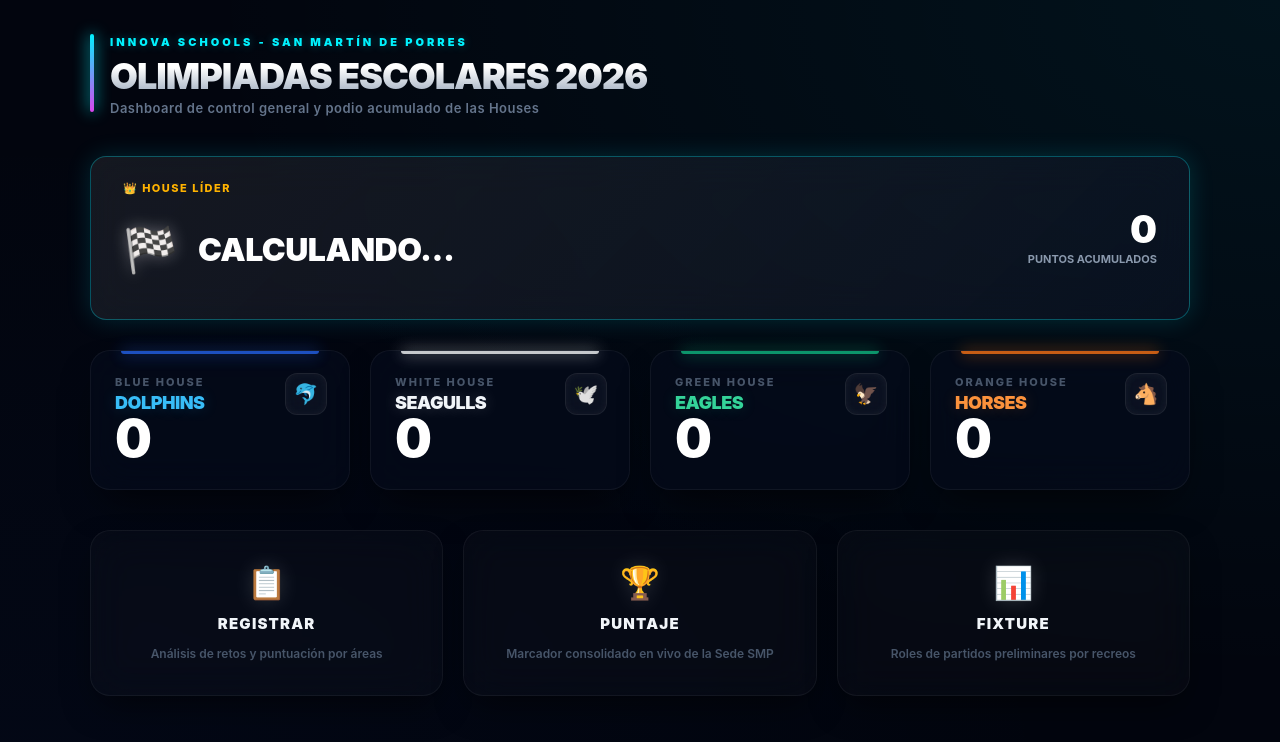
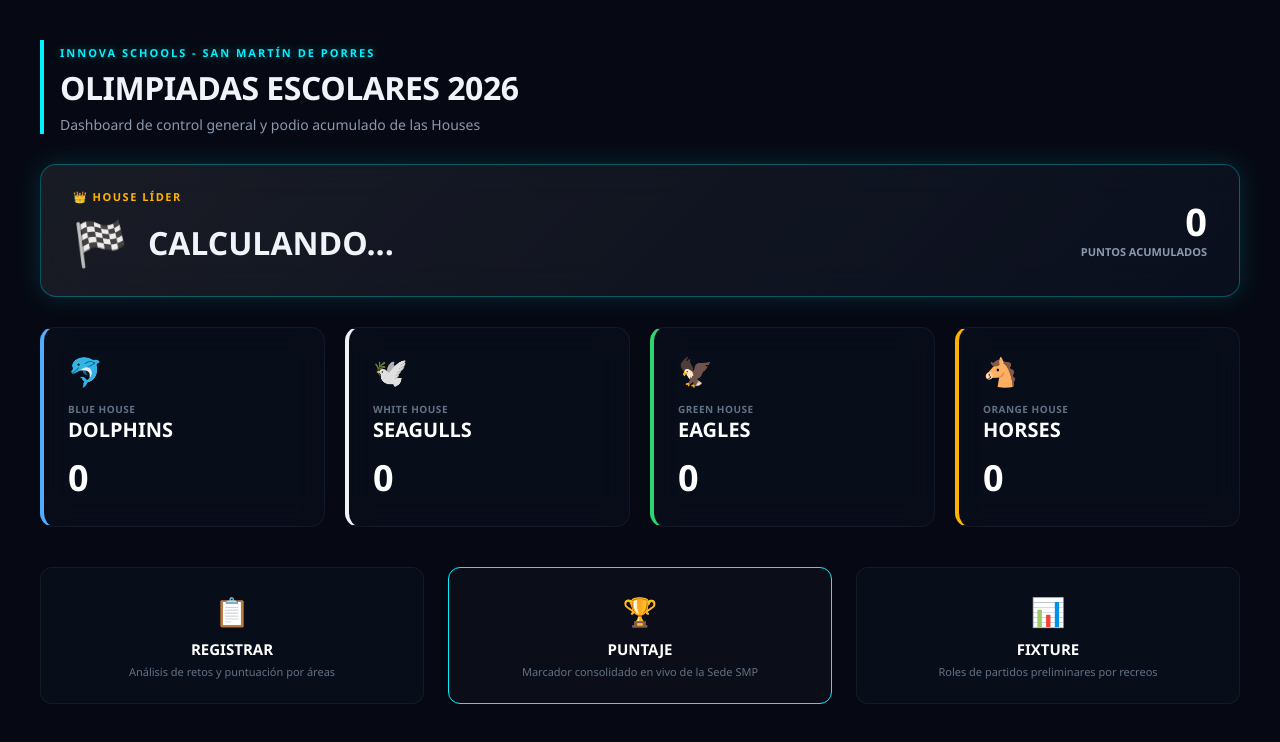
Before and after one commit to FabrizioT04/olimpiadas-smp-edge, a website: page src/puntajes.html in a window 1280 px wide. Drawn offline with Linux system fonts and the light colour scheme; no server answers.

Commit message:
actualización

```diff
--- a/src/puntajes.html
+++ b/src/puntajes.html
@@ -4,13 +4,71 @@
   <meta charset="UTF-8">
   <meta name="viewport" content="width=device-width, initial-scale=1.0">
   <title>Olimpiadas Sede SMP - Marcador</title>
-  <link href="/estilos.css" rel="stylesheet">
   <style>
     /* =========================================================================
-       --- 🔥 PARCHE DE DISEÑO ESTILO HUACHO: LEADER CARD Y MODAL EMERGENTE ---
+       --- 🎨 CORE DE DISEÑO CYBERPUNK UNIFICADO (ESTILOS INCRUSTADOS INTACTOS) -
        ========================================================================= */
+    :root {
+      --bg-dark: #060913;
+      --card-bg: rgba(13, 20, 38, 0.4);
+      --border-glow: rgba(0, 242, 254, 0.15);
+      --text-main: #f0f4f8;
+      --neon-cyan: #00f2fe;
+      --neon-blue: #4facfe;
+    }
 
-    /* 🌟 Tarjeta Destacada del House Líder (Estilo Esmerilado Premium) */
+    * {
+      box-sizing: border-box;
+      margin: 0;
+      padding: 0;
+      font-family: 'Segoe UI', Roboto, sans-serif;
+    }
+
+    body {
+      background-color: var(--bg-dark);
+      color: var(--text-main);
+      min-height: 100vh;
+      padding: 40px 20px;
+      overflow-x: hidden;
+    }
+
+    .app-container {
+      max-width: 1200px;
+      margin: 0 auto;
+      padding-bottom: 40px;
+    }
+
+    /* --- CABECERA DE LA PLATAFORMA --- */
+    .header {
+      border-left: 4px solid var(--neon-cyan);
+      padding-left: 16px;
+      margin-bottom: 30px;
+    }
+
+    .institution {
+      font-size: 11px;
+      font-weight: 800;
+      letter-spacing: 2px;
+      color: var(--neon-cyan);
+      text-transform: uppercase;
+      text-shadow: 0 0 8px rgba(0, 242, 254, 0.4);
+    }
+
+    .title {
+      font-size: 32px;
+      font-weight: 800;
+      margin-top: 4px;
+      text-transform: uppercase;
+      letter-spacing: -0.5px;
+    }
+
+    .subtitle {
+      font-size: 14px;
+      color: #8a99ad;
+      margin-top: 6px;
+    }
+
+    /* --- 👑 TARJETA DESTACADA DEL HOUSE LÍDER (ESTILO HUACHO) --- */
     .smp-leader-card {
       background: linear-gradient(135deg, rgba(255, 255, 255, 0.08) 0%, rgba(13, 20, 38, 0.6) 100%);
       backdrop-filter: blur(20px);
@@ -23,7 +81,6 @@
       justify-content: space-between;
       align-items: center;
       box-shadow: 0 0 25px rgba(0, 242, 254, 0.15);
-      position: relative;
     }
     .smp-leader-badge {
       font-size: 11px;
@@ -41,45 +98,95 @@
       gap: 20px;
       margin-top: 8px;
     }
-    .smp-leader-shield {
-      font-size: 44px;
-      filter: drop-shadow(0 0 8px rgba(255,255,255,0.3));
+    .smp-leader-shield { font-size: 44px; }
+    .smp-leader-name { font-size: 32px; font-weight: 900; text-transform: uppercase; }
+    .smp-leader-score { text-align: right; }
+    .smp-leader-points { font-size: 38px; font-weight: 900; color: #fff; line-height: 1; }
+    .smp-leader-label { font-size: 11px; color: #8a99ad; text-transform: uppercase; font-weight: 700; margin-top: 4px; }
+
+    /* --- 🏆 REJILLA TRIDIMENSIONAL DE LAS CUATRO HOUSES --- */
+    .smp-podium-grid {
+      display: grid;
+      grid-template-columns: repeat(4, 1fr);
+      gap: 20px;
+      margin-bottom: 40px;
     }
-    .smp-leader-name {
-      font-size: 32px;
-      font-weight: 900;
-      text-transform: uppercase;
-      letter-spacing: -0.5px;
+
+    .smp-card {
+      background: var(--card-bg);
+      backdrop-filter: blur(16px);
+      -webkit-backdrop-filter: blur(16px);
+      border: 1px solid rgba(255, 255, 255, 0.05);
+      border-radius: 14px;
+      padding: 24px;
+      display: flex;
+      flex-direction: column;
+      justify-content: space-between;
+      position: relative;
+      min-height: 160px;
+      cursor: pointer;
+      transition: all 0.2s cubic-bezier(0.4, 0, 0.2, 1);
     }
-    .smp-leader-score {
-      text-align: right;
+    .smp-card:hover {
+      transform: translateY(-3px);
+      box-shadow: 0 8px 24px rgba(0, 242, 254, 0.15);
     }
-    .smp-leader-points {
-      font-size: 38px;
+
+    /* Bordes de Neón característicos por House */
+    .smp-card-blue { border-left: 4px solid #4facfe; }
+    .smp-card-white { border-left: 4px solid #f0f4f8; }
+    .smp-card-green { border-left: 4px solid #2ed573; }
+    .smp-card-orange { border-left: 4px solid #ffb300; }
+
+    .smp-mascot-shield {
+      font-size: 28px;
+      margin-bottom: 12px;
+    }
+    .smp-house-label {
+      font-size: 10px;
+      color: #627285;
+      font-weight: 700;
+      letter-spacing: 0.5px;
+    }
+    .smp-house-title {
+      font-size: 20px;
+      font-weight: 800;
+      color: #fff;
+    }
+    .smp-score-text {
+      font-size: 36px;
       font-weight: 900;
       color: #fff;
-      line-height: 1;
-    }
-    .smp-leader-label {
-      font-size: 11px;
-      color: #8a99ad;
-      text-transform: uppercase;
-      font-weight: 700;
-      margin-top: 4px;
+      display: block;
+      margin-top: 10px;
     }
 
-    /* Convertimos tus tarjetas en botones interactivos con cursor táctil */
-    .smp-card {
-      cursor: pointer !important;
-      transition: all 0.2s cubic-bezier(0.4, 0, 0.2, 1) !important;
+    /* --- 📋 BOTONERA DE MENÚ INFERIOR DE ESCRITORIO --- */
+    .smp-menu-grid {
+      display: grid;
+      grid-template-columns: repeat(3, 1fr);
+      gap: 24px;
     }
-    .smp-card:hover {
-      transform: translateY(-2px) !important;
-      box-shadow: 0 8px 24px rgba(0, 242, 254, 0.15) !important;
-      border-color: rgba(0, 242, 254, 0.4) !important;
+    .smp-menu-btn {
+      background: var(--card-bg);
+      border: 1px solid rgba(255, 255, 255, 0.05);
+      border-radius: 12px;
+      padding: 24px 16px;
+      text-align: center;
+      cursor: pointer;
+      text-decoration: none;
+      color: #8a99ad;
+      transition: all 0.3s ease;
     }
+    .smp-menu-btn:hover {
+      transform: translateY(-2px);
+      border-color: rgba(255, 255, 255, 0.1);
+    }
+    .smp-btn-ico { font-size: 28px; margin-bottom: 8px; display: block; }
+    .smp-btn-title { font-size: 15px; font-weight: 800; text-transform: uppercase; color: #fff; }
+    .smp-btn-desc { font-size: 11px; color: #627285; margin-top: 4px; }
 
-    /* 📌 VENTANA MODAL EMERGENTE TOTALMENTE CYBERPUNK (CRISTAL LÍQUIDO) */
+    /* --- 📌 VENTANA MODAL EMERGENTE TOTALMENTE CYBERPUNK (CRISTAL LÍQUIDO) --- */
     .smp-modal-overlay {
       position: fixed;
       top: 0;
@@ -126,9 +233,20 @@
     .smp-modal-shield-large { font-size: 36px; }
     .smp-modal-house-title { font-size: 24px; font-weight: 900; text-transform: uppercase; }
     .smp-modal-summary-title { font-size: 11px; font-weight: 800; color: #00f2fe; text-transform: uppercase; letter-spacing: 1px; margin-bottom: 12px; }
-    .smp-competencia-list { list-style: none; max-height: 220px; overflow-y: auto; display: flex; flex-direction: column; gap: 8px; }
-    .smp-competencia-item { display: flex; justify-content: space-between; font-size: 13px; padding: 12px 14px; background: rgba(6, 9, 19, 0.6); border-radius: 8px; border-left: 3px solid #00f2fe; }
-    .smp-no-data { font-size: 13px; color: #627285; text-align: center; padding: 20px 0; font-style: italic; }
+    .smp-competencia-list { list-style: none; max-height: 220px; overflow-y: auto; display: flex; flex-direction: column; gap: 8px; padding: 0; }
+    .smp-competencia-item { display: flex; justify-content: space-between; font-size: 13px; padding: 12px 14px; background: rgba(6, 9, 19, 0.6); border-radius: 8px; border-left: 3px solid #00f2fe; color: #fff; }
+    .smp-no-data { font-size: 13px; color: #627285; text-align: center; padding: 20px 0; font-style: italic; list-style: none; }
+
+    /* Adaptación Responsiva para Celulares */
+    @media (max-width: 900px) {
+      .smp-podium-grid { grid-template-columns: repeat(2, 1fr); gap: 12px; }
+      .smp-menu-grid { grid-template-columns: 1fr; gap: 12px; }
+      body { padding: 20px 12px; }
+      .title { font-size: 24px; }
+      .smp-leader-card { padding: 16px; }
+      .smp-leader-name { font-size: 20px; }
+      .smp-leader-points { font-size: 28px; }
+    }
   </style>
 </head>
 <body>
@@ -140,7 +258,7 @@
     <p class="subtitle">Dashboard de control general y podio acumulado de las Houses</p>
   </div>
 
-  <!-- 🌟 SECCIÓN NUEVA: TARJETA COMPACTA DEL HOUSE LÍDER (ESTILO HUACHO) -->
+  <!-- TARJETA COMPACTA DEL HOUSE LÍDER (ESTILO HUACHO) -->
   <div class="smp-leader-card" id="smpLeaderCard">
     <div>
       <span class="smp-leader-badge">👑 House Líder</span>
@@ -155,7 +273,7 @@
     </div>
   </div>
 
-    <!-- TU CONTENEDOR DE PODIO RESTAURADO CON ESTILOS ORIGINALES E INTERACCIÓN MODAL -->
+  <!-- REJILLA DE LAS 4 HOUSES COMPLETAMENTE ESTILIZADA -->
   <div class="smp-podium-grid" id="smpContenedorPodio">
     <div class="smp-card smp-card-blue" id="smp-blue" data-score="0" onclick="abrirModalResumen('blue', 'DOLPHINS', '🐬')"><div class="smp-mascot-shield">🐬</div><div><p class="smp-house-label">BLUE HOUSE</p><h4 class="smp-house-title">DOLPHINS</h4></div><div><span class="smp-score-text" id="smp-score-blue">0</span></div></div>
     <div class="smp-card smp-card-white" id="smp-white" data-score="0" onclick="abrirModalResumen('white', 'SEAGULLS', '🕊️')"><div class="smp-mascot-shield">🕊️</div><div><p class="smp-house-label">WHITE HOUSE</p><h4 class="smp-house-title">SEAGULLS</h4></div><div><span class="smp-score-text" id="smp-score-white">0</span></div></div>
```
